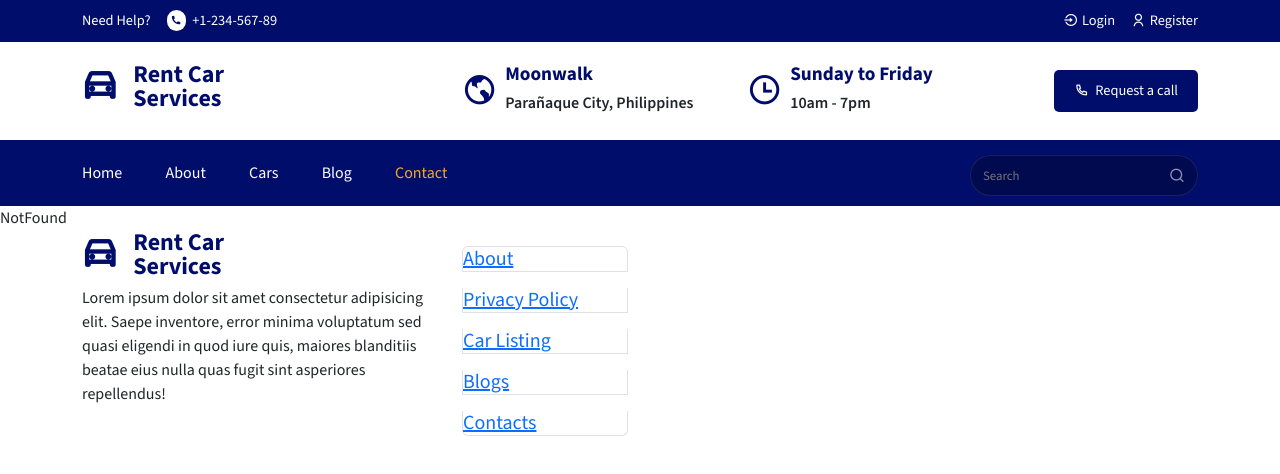
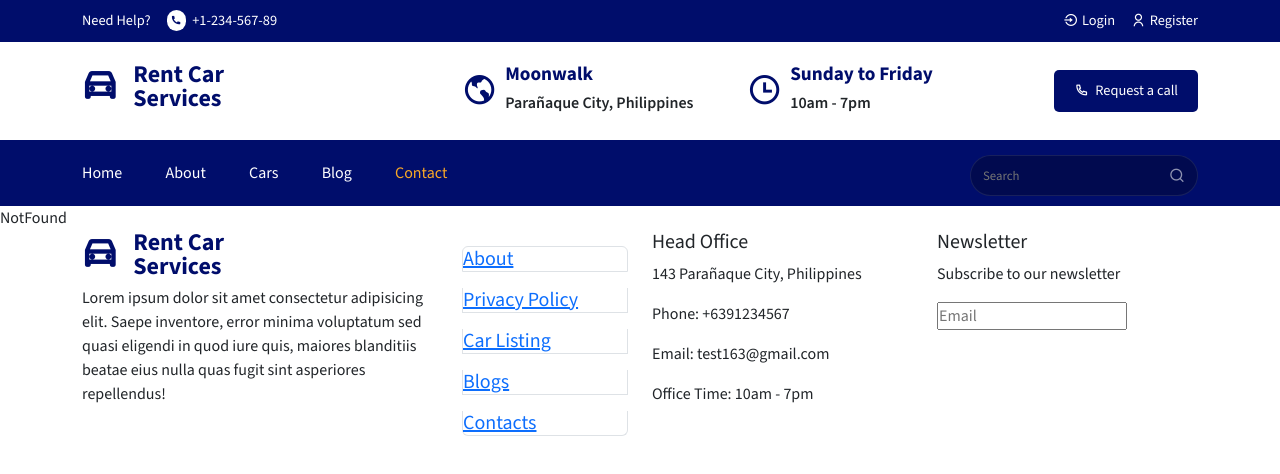
Before and after one commit to TeamAbella060420/Doctor-Appointment-Booking_MERN, a React (Create React App) app in the folder car-rental/: page /contact in a window 1280 px wide. Shown: the top 474 px of the page. Built offline with nearby package versions, Linux system fonts and the light colour scheme.

Commit message:
Update Footer.jsx

```diff
--- a/car-rental/src/components/Footer/Footer.jsx
+++ b/car-rental/src/components/Footer/Footer.jsx
@@ -52,15 +52,35 @@ const Footer = () => {
           <Col lg="2" md="4" sm="6">
             <h5 className="footer__link-title">
               <ListGroup>
-              {quickLinks.map((item, index) => (
-                <ListGroupItem  key={index} className="p-0 mt-3">
-                 <Link to={item.path}>
-                 {item.display}
-                 </Link>
-                </ListGroupItem>
-              ))}
+                {quickLinks.map((item, index) => (
+                  <ListGroupItem key={index} className="p-0 mt-3">
+                    <Link to={item.path}>{item.display}</Link>
+                  </ListGroupItem>
+                ))}
               </ListGroup>
             </h5>
+          </Col>
+          <Col lg="3" md="4" sm="6">
+            <div className="mb-4">
+              <h5 className="footer__link-title">Head Office</h5>
+              <p className="office__info">143 Parañaque City, Philippines</p>
+              <p className="office__info">Phone: +6391234567</p>
+              <p className="office__info">Email: test163@gmail.com</p>
+              <p className="office__info">Office Time: 10am - 7pm</p>
+            </div>
+          </Col>
+          <Col lg='3' md='4'>
+            <div className="mb-4">
+              <h5 className="footer__link-title">
+                Newsletter
+              </h5>
+              <p className="section__description">
+                Subscribe to our newsletter
+              </p>
+              <div className="newsletter">
+                <input type="email" name="" id="" placeholder="Email"/>
+              </div>
+            </div>
           </Col>
         </Row>
       </Container>
```
